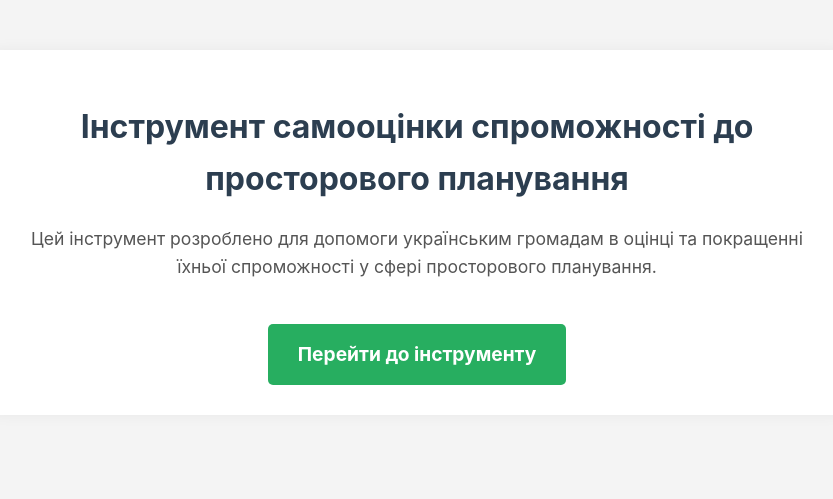
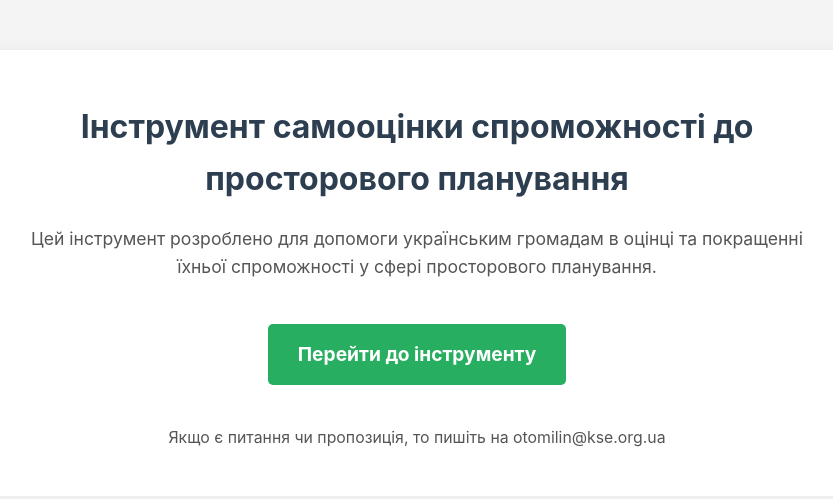
Before and after one commit to AlexTo8319/ukraine-capacity-site, a plain HTML site: page index.html in a window 1280 px wide. Shown: the whole page, without its empty margins (223-1056 px from the left). Drawn offline with Linux system fonts and the light colour scheme.

Commit message:
index.html

```diff
--- a/index.html
+++ b/index.html
@@ -30,6 +30,9 @@
         <h1>Інструмент самооцінки спроможності до просторового планування</h1>
         <p>Цей інструмент розроблено для допомоги українським громадам в оцінці та покращенні їхньої спроможності у сфері просторового планування.</p>
         <a href="/self-assessment-tool/" class="button">Перейти до інструменту</a>
+        <div class="footer">
+            <p>Якщо є питання чи пропозиція, то пишіть на otomilin@kse.org.ua</p>
+        </div>
     </div>
 </body>
 </html>
```
